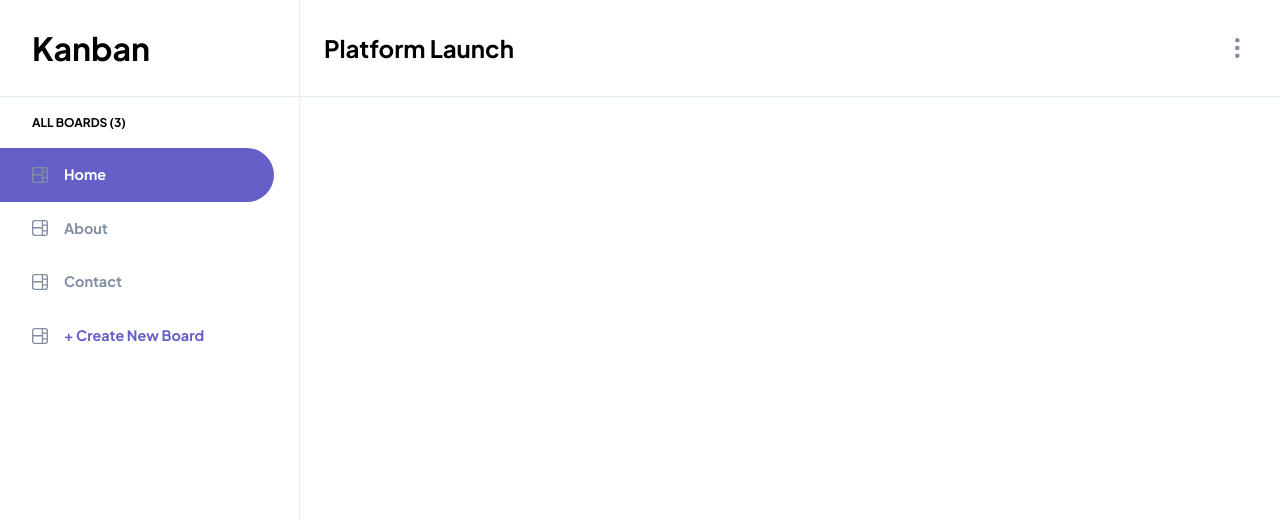
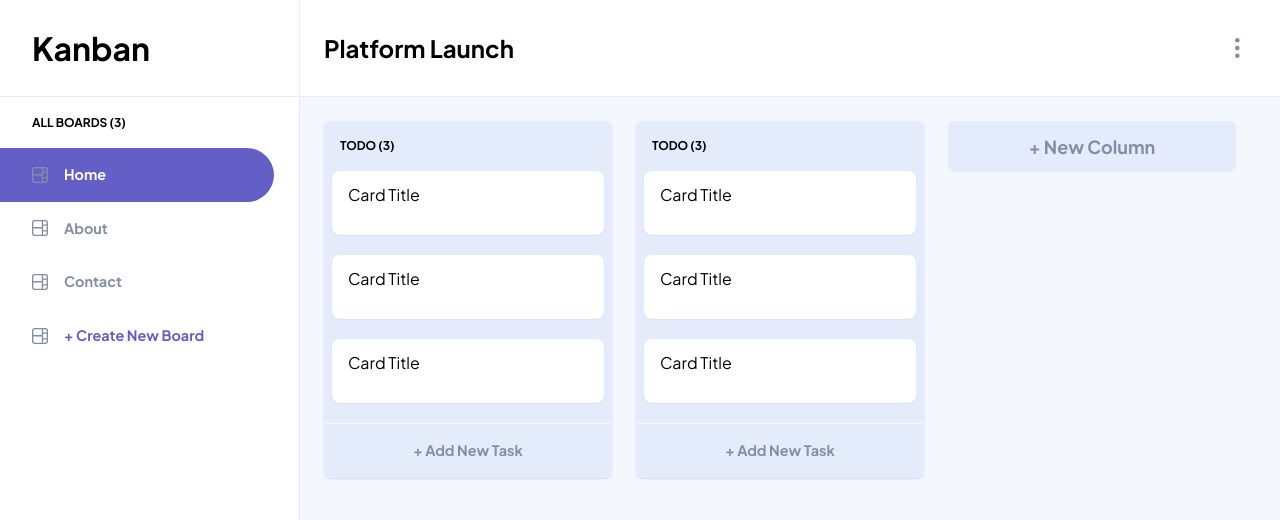
Before and after one commit to Yussif20/kanban-board, a React (Vite) app: page / in a window 1280 px wide. Shown: the top 520 px of the page. Built offline with nearby package versions, Linux system fonts and the light colour scheme.

Commit message:
add (workspace - column - card) components

```diff
--- a/src/App.jsx
+++ b/src/App.jsx
@@ -1,4 +1,4 @@
-import { SideMenu, Header } from '@components/index.js';
+import { SideMenu, Header, WorkSpace } from '@components/index.js';
 
 function App() {
   return (
@@ -6,6 +6,7 @@
       <Header />
       <div className="flex flex-1">
         <SideMenu />
+        <WorkSpace />
       </div>
     </div>
   );
--- /dev/null
+++ b/src/components/Card.jsx
@@ -0,0 +1,7 @@
+export const Card = () => {
+  return (
+    <div className="group/card relative min-h-16 overflow-hidden rounded-lg bg-white px-4 py-3 shadow-sm">
+      <h2>Card Title</h2>
+    </div>
+  );
+};
--- /dev/null
+++ b/src/components/Column.jsx
@@ -0,0 +1,19 @@
+import { Card } from './index';
+
+export const Column = () => {
+  return (
+    <div className="flex w-72 shrink-0 flex-col self-start   rounded-lg bg-lines-light px-2 shadow">
+      <h2 className="group/column relative top-0 rounded  bg-lines-light px-2 py-4 text-heading-s">
+        TODO (3)
+      </h2>
+      <div className="flex flex-col gap-5 mb-5">
+        <Card />
+        <Card />
+        <Card />
+      </div>
+      <button className="-mx-2 mt-auto border-t border-light-grey bg-lines-light px-2 py-4 text-heading-m text-medium-grey">
+        + Add New Task
+      </button>
+    </div>
+  );
+};
--- /dev/null
+++ b/src/components/Workspace.jsx
@@ -0,0 +1,13 @@
+import { Column } from './index.js';
+
+export const WorkSpace = () => {
+  return (
+    <div className="flex h-[calc(100vh-97px)] flex-1 gap-6 overflow-auto bg-light-grey p-6">
+      <Column />
+      <Column />
+      <button className="w-72 shrink-0 self-start rounded-md bg-lines-light p-3 text-heading-l text-medium-grey">
+        + New Column
+      </button>
+    </div>
+  );
+};
--- a/src/components/index.js
+++ b/src/components/index.js
@@ -4,3 +4,6 @@
 export * from './Header.jsx';
 export * from './SideMenu.jsx';
 export * from './TextField.jsx';
+export * from './Workspace.jsx';
+export * from './Column.jsx';
+export * from './Card.jsx';
```
